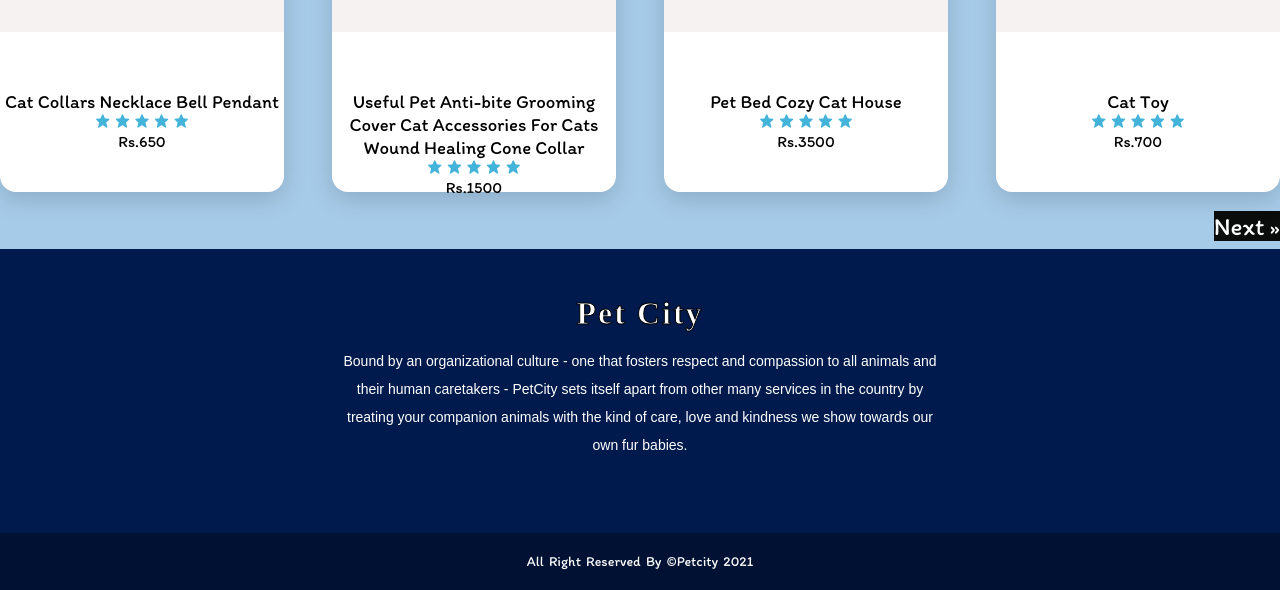
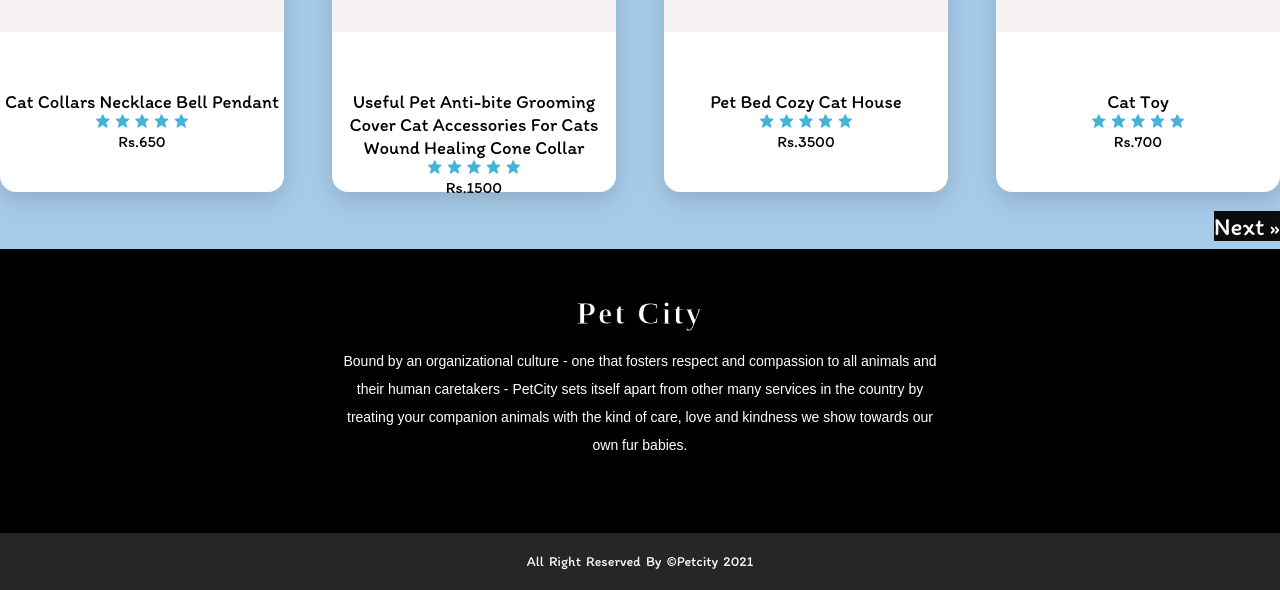
Before and after one commit to sahas-99/WebSite, a PHP site: page /Cat.html in a window 1280 px wide. Shown: the part 2788-3378 px from the top of the page. Run offline with PHP 8.4, Linux system fonts and the light colour scheme.

Commit message:
Update Cat.css

```diff
--- a/Cat.css
+++ b/Cat.css
@@ -220,7 +220,7 @@ body{
     float: right;
   }
 
-  /*  Footer  */
+ /*  Footer  */
   @import url('https://fonts.googleapis.com/css2?family=Acme&family=Itim&family=Open+Sans&display=swap');
   *{
   margin: 0;
@@ -232,7 +232,7 @@ body{
   bottom: 0;
   left: 0;
   right: 0;
-  background:#001a4d;
+  background:black;
   height: auto;
   width: 100vw;
   padding-top: 40px;
@@ -268,17 +268,13 @@ body{
   align-items: center;
   justify-content: center;
   margin: 1rem 0 3rem 0;
-
-
   }
   .socials li{
   margin: 0 30px;
-
-  }
+   }
   .socials a{
   text-decoration: none;
   color: #fff;
-
 
   }
   .socials a i{
@@ -288,7 +284,7 @@ body{
   color: aqua;
   }
   .footer-bottom{
-  background: #001133;
+  background: #262626;
   width: 100vw;
   padding: 20px 0;
   text-align: center;
```
